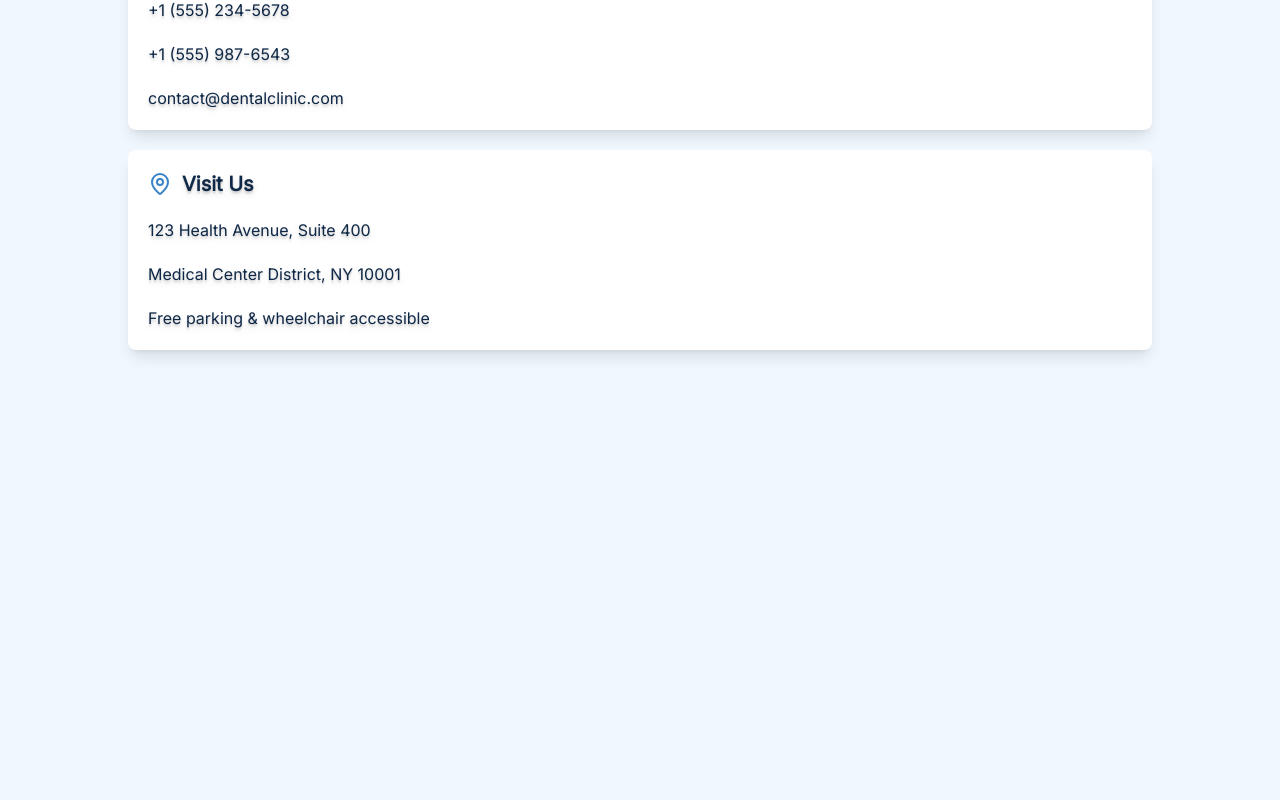
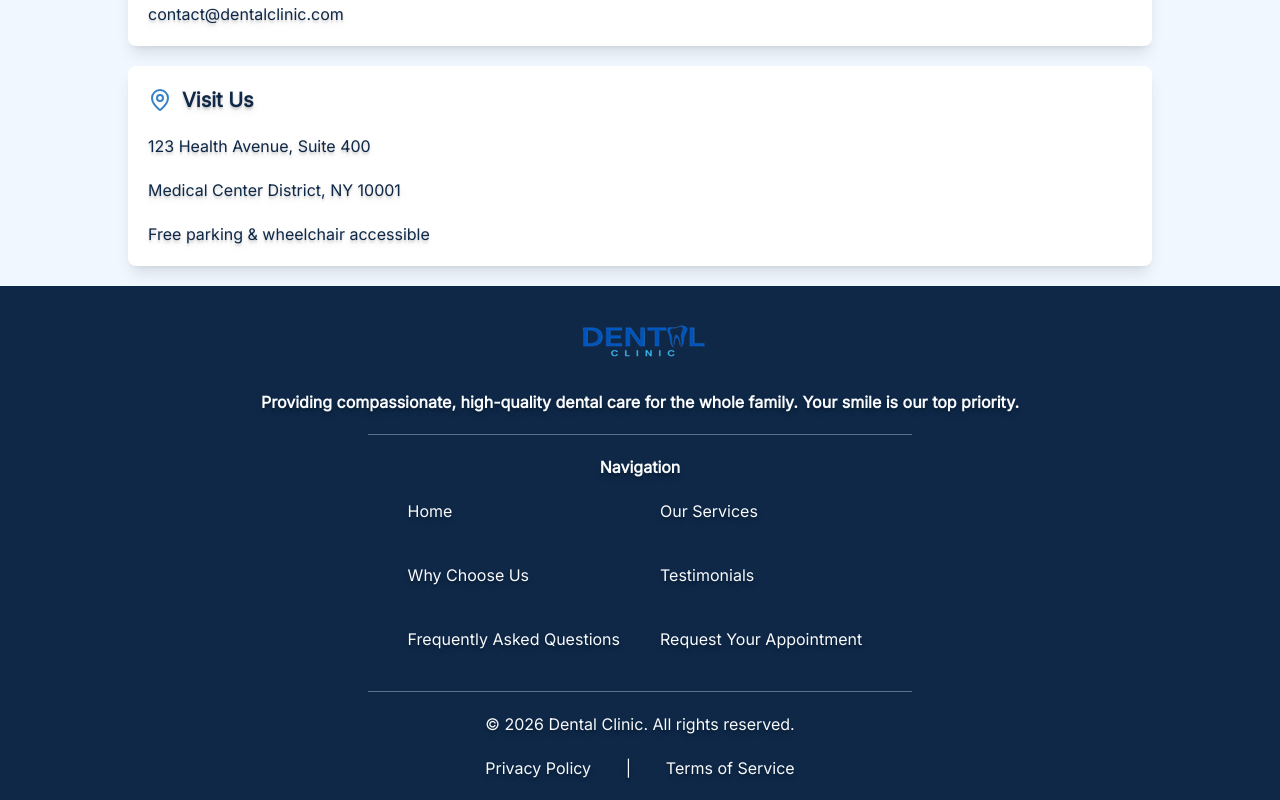
Before and after one commit to GilbertoBispo/dental-clinic-landing-page, a Next.js app: page / in a window 1280 px wide. Shown: the part 4922-5722 px from the top of the page. Before the commit the page ends 5292 px from the top, so only its background shows below. Built offline with nearby package versions, Linux system fonts and the light colour scheme.

Commit message:
feat: finaliza a seção footer da página

```diff
--- a/app/components/sections/Appointment.tsx
+++ b/app/components/sections/Appointment.tsx
@@ -2,10 +2,10 @@ import Button from "../ui/Button";
 
 export default function Appointment() {
     return (
-        <section className="bg-(--dark) text-(--text) flex flex-col items-center p-5 text-shadow-lg">
+        <section id="appointment" className="bg-(--dark) text-(--text) flex flex-col items-center p-5 text-shadow-lg">
             <div className="flex flex-col items-center gap-5">
-                <h2 className="text-3xl">Request Your <span className="text-sky-500">Appointment</span></h2>
-                <h3 className="font-bold">Ready for a Healthier, Brighter Smile?</h3>
+                <h2 className="text-3xl text-center">Request Your <span className="text-sky-500">Appointment</span></h2>
+                <h3 className="font-bold text-center">Ready for a Healthier, Brighter Smile?</h3>
                 <p className="text-center">Book your consultation today and take the first step toward the gentle, top-tier dental care you deserve. We're here to help you smile with confidence.</p>
 
                 <Button className="">Schedule Your Visit</Button>
--- a/app/components/sections/FAQ.tsx
+++ b/app/components/sections/FAQ.tsx
@@ -1,6 +1,6 @@
 export default function FAQ() {
     return(
-        <section className="flex flex-col items-center relative bg-gray-500/90 h-82.5">
+        <section id="faq" className="flex flex-col items-center relative bg-gray-500/90 h-82.5">
             <img src="/hero4.jpg" alt="dentist 2" className="object-cover absolute inset-0 h-full w-full mask-b-from-1%"/>
 
             <div className="w-full h-full absolute bg-slate-950/40">
--- /dev/null
+++ b/app/components/sections/Footer.tsx
@@ -0,0 +1,61 @@
+    export default function Footer() {
+
+        const links = [
+            {
+                link: "#hero",
+                text: "Home"
+            },
+            {
+                link: "#services",
+                text: "Our Services"
+            },
+            {
+                link: "#whychooseus",
+                text: "Why Choose Us"
+            },
+            {
+                link: "#testimonials",
+                text: "Testimonials"
+            },
+            {
+                link: "#faq",
+                text: "Frequently Asked Questions"
+            },
+            {
+                link: "#appointment",
+                text: "Request Your Appointment"
+            },
+        ];
+
+        return (
+            <div id="footer" className="bg-(--dark) text-(--text) flex flex-col items-center p-5 gap-5 text-shadow-lg">
+                <div className="flex flex-col items-center gap-5">
+                    <img src="/logotype2.png" alt="Dental Clinic Logo" />
+                    <p className="w-[90vw] text-center font-bold">Providing compassionate, high-quality dental care for the whole family. Your smile is our top priority.</p>
+                </div>
+
+                <div className="p-5 border-y border-slate-400/60">
+                    <p className="font-bold text-center">Navigation</p>
+                    <ul className="grid grid-cols-2">
+                        {links.map((link, index) => {
+                            const sectionLink = link.link
+                            const text = link.text
+
+                            return(
+                                <li key={index} className="p-5"><a className="hover:underline cursor-pointer" href={`${sectionLink}`}>{text}</a></li>
+                            );
+                        })}
+                    </ul>
+                </div>
+
+                <div className="flex flex-col items-center gap-5">
+                    <p>© 2026 Dental Clinic. All rights reserved.</p>
+                    <ul className="flex gap-5 w-full justify-between">
+                        <li><a className="hover:underline" href="#">Privacy Policy</a></li>
+                        <li> | </li>
+                        <li><a className="hover:underline" href="#">Terms of Service</a></li>
+                    </ul>
+                </div>
+            </div>
+        );
+    }
--- a/app/components/sections/Hero.tsx
+++ b/app/components/sections/Hero.tsx
@@ -3,7 +3,7 @@ import Button from "../ui/Button";
 export default function Hero() {
     return (
         <div>
-            <section className=" bg-cover bg-center flex flex-col gap-5 justify-center items-center w-full h-80 relative bg-gray-500/90">
+            <section id="hero" className=" bg-cover bg-center flex flex-col gap-5 justify-center items-center w-full h-80 relative bg-gray-500/90">
                 <img src="/hero1.jpg" alt="dentist 1" className="w-full h-full object-cover absolute mask-b-from-1% " />
                 <div className="absolute w-full h-full bg-slate-950/40"></div>
                 <div className="absolute flex flex-col items-center justify-center gap-5">
--- a/app/components/sections/Reasons.tsx
+++ b/app/components/sections/Reasons.tsx
@@ -49,7 +49,7 @@ export default function Reasons() {
                             viewport={{once: true, margin: "-15px"}}
                             transition={{duration: 0.4, delay: 0.3}}>
 
-                            <Cards className="flex flex-col p-5 gap-5 text-shadow-lg w-80 h-80">
+                            <Cards className="flex flex-col p-5 gap-5 text-shadow-lg w-[80vw] h-80">
                                 <div className="flex justify-between items-center">
                                     <img className="w-20" src={`${icon}.svg`} alt="sparkles icon"/>
                                     <h3 className="flex-1 text-center flex flex-col justify-center text-2xl h-20"><strong>{title}</strong></h3>
--- a/app/components/sections/Services.tsx
+++ b/app/components/sections/Services.tsx
@@ -40,7 +40,7 @@ export default function Services() {
     ];
 
     return (
-        <section className="flex flex-col items-center gap-5 my-5 w-full">
+        <section id="services" className="flex flex-col items-center gap-5 py-5 w-full">
             <div className="text-center text-shadow-lg">
                 <h2 className="font-black text-3xl">Our Services</h2>
                 <p className="font-semibold">High-Quality Care for Your Smile</p>
--- a/app/components/sections/TestimonialsHeader.tsx
+++ b/app/components/sections/TestimonialsHeader.tsx
@@ -1,6 +1,6 @@
 export default function TestemonialsHeader() {
     return (
-        <section className="flex flex-col items-center relative bg-gray-500/90 h-82.5">
+        <section id="testimonials" className="flex flex-col items-center relative bg-gray-500/90 h-82.5">
             <img src="/hero3.jpg" alt="dentist 2" className="object-cover mask-b-from-1%"/>
 
             <div className="w-full h-full absolute bg-slate-950/40">
--- a/app/components/sections/WhyChooseUs.tsx
+++ b/app/components/sections/WhyChooseUs.tsx
@@ -1,6 +1,6 @@
 export default function WhyChooseUs() {
     return (
-        <section className="flex flex-col items-center relative bg-gray-500/90 h-82.5">
+        <section id="whychooseus" className="flex flex-col items-center relative bg-gray-500/90 h-82.5">
             <img src="/hero2.jpg" alt="dentist 2" className="object-cover mask-b-from-1% h-full w-full"/>
 
             <div className="w-full h-full absolute bg-slate-950/40">
--- a/app/globals.css
+++ b/app/globals.css
@@ -6,6 +6,10 @@
   --light: #3882c7;    /* Azul secundário dos botões menores das cards */
   --bgGrad: #f0f7ff;   /* Azul congelado/suave do gradiente de fundo */
   --text: #f8fafc;
+}
+
+html {
+  scroll-behavior: smooth;
 }
 
 @theme inline {
@@ -29,7 +33,6 @@
 
 }
 
-
 /*
 @media (prefers-color-scheme: dark) {
   :root {
--- a/app/page.tsx
+++ b/app/page.tsx
@@ -9,6 +9,7 @@ import FAQ from "./components/sections/FAQ";
 import FAQList from "./components/sections/FAQList";
 import Appointment from "./components/sections/Appointment";
 import ContactAndLocation from "./components/sections/ContactAndLocation";
+import Footer from "./components/sections/Footer";
 
 export default function Home() {
   return (
@@ -31,6 +32,7 @@ export default function Home() {
 
         <footer>
           <ContactAndLocation></ContactAndLocation>
+          <Footer></Footer>
         </footer>
       </>
   );
```
